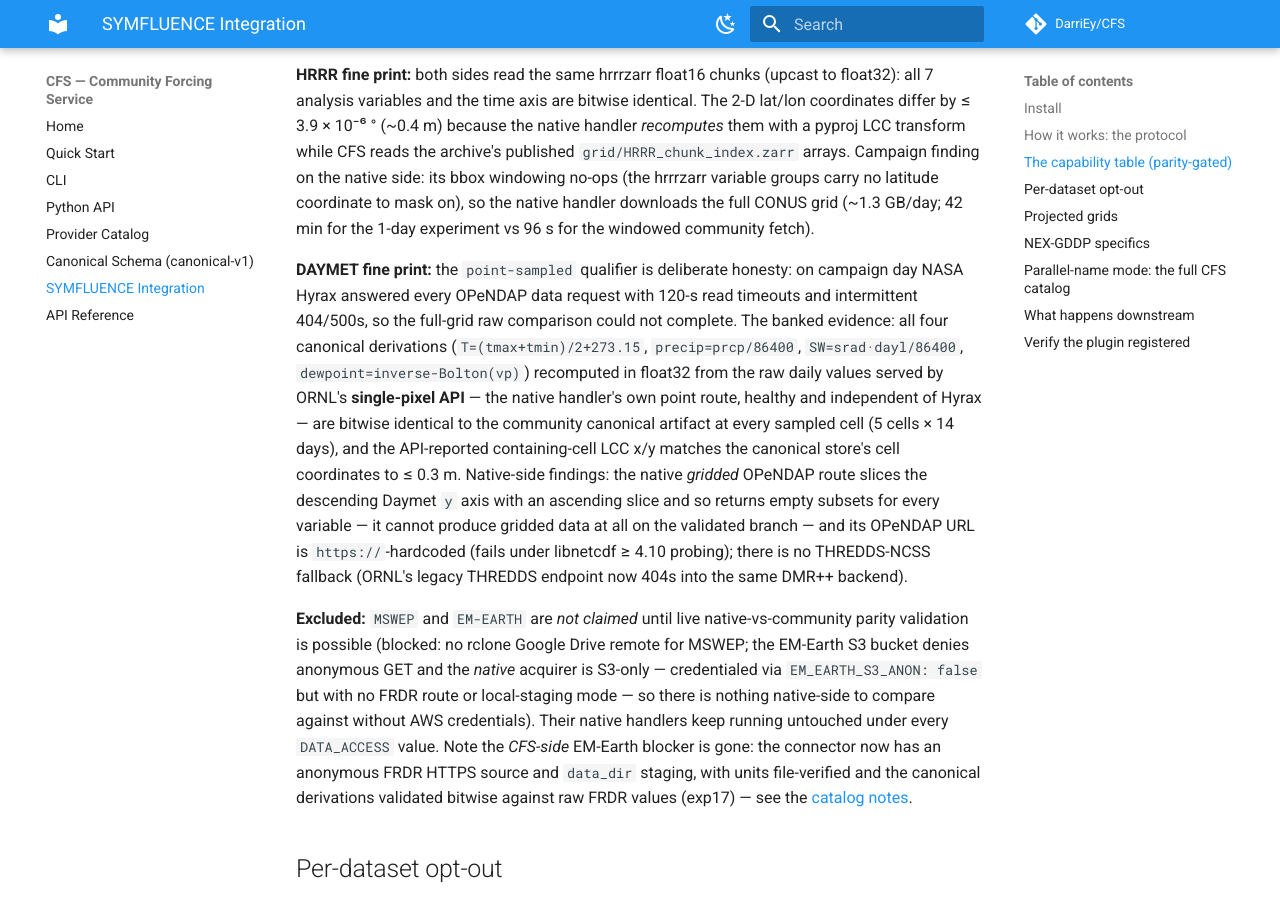
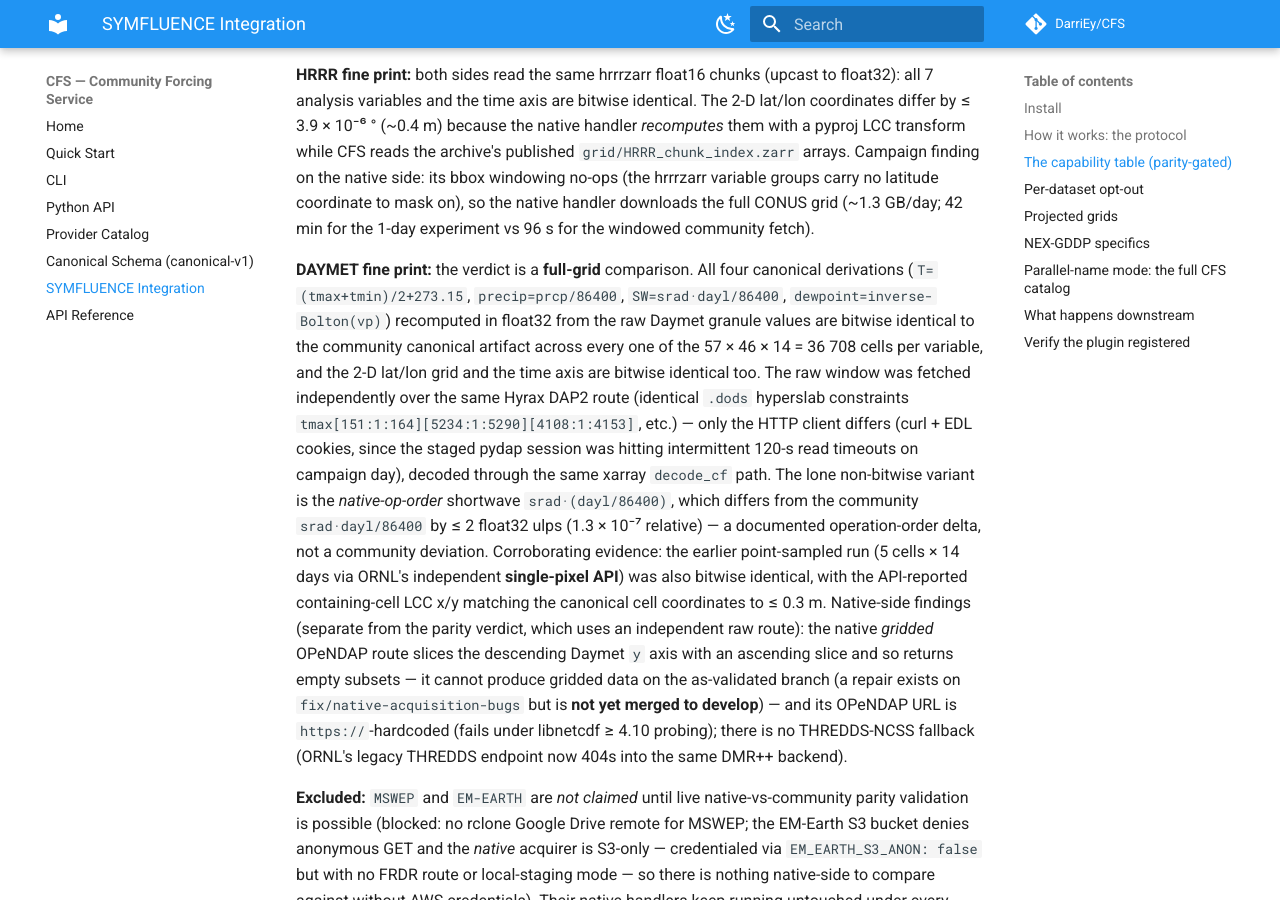
Before and after one commit to DarriEy/CFS, an MkDocs documentation site: the page built from docs/symfluence.md, in a window 1280 px wide and 900 px high, scrolled down 4094 px. Built offline with MkDocs 1.6.1 and Material for MkDocs 9.7.7, drawn with Linux system fonts in a browser that asks for light colours; comment, search, counter and statistics services are not loaded; some of the changed text lies outside the part shown.

Commit message:
Upgrade the DAYMET parity grade to full-grid bit-identical
The campaign-day NASA Hyrax outage that forced the `point-sampled`
qualifier has cleared. The full-grid raw window was fetched independently
over the same Hyrax DAP2 hyperslab route (curl + EDL cookies, after the
staged pydap session hit intermittent 120-s read timeouts — only the HTTP
client differs, same `.dods` constraints, same xarray decode path) and
compared cell-by-cell against the community canonical artifact.

All four canonical derivations (T=(tmax+tmin)/2+273.15, prcp/86400,
srad*dayl/86400, inverse-Bolton dewpoint) are bitwise identical across
every one of the 57x46x14 = 36,708 cells per variable, and the 2-D
lat/lon grid and time axis are bitwise identical too (independently
re-verified from the staged artifacts). The lone non-bitwise case is the
native-op-order shortwave srad*(dayl/86400), <= 2 f32 ulps, op-order only.
The earlier point-sampled single-pixel-API run stands as corroboration.

Grade upgraded `bit-identical:point-sampled` -> `bit-identical` in the
capability row, fine print, and CHANGELOG. The native gridded-OPeNDAP
defect note now records that the repair lives on
fix/native-acquisition-bugs and is not yet merged to develop (the parity
verdict uses an independent raw route, not the native gridded path).

Evidence: /tmp/parity-exp/exp16_full_results.json.

Co-Authored-By: Claude Fable 5 <noreply@anthropic.com>

```diff
--- a/docs/symfluence.md
+++ b/docs/symfluence.md
@@ -80,7 +80,7 @@ from a non-native backend unless `ALLOW_UNGATED_BACKENDS: true`.
 | `CARRA` | `carra:single_levels` | regular lat/lon (CDS-interpolated) | `value-identical:grib-repack` (exp11: time bitwise; every field differs only by CDS's per-request GRIB re-packing + the documented q-epsilon derivation, see fine print). **Arctic-only** (≥ 55°N); `CARRA_DOMAIN` selects the west/east CDS split |
 | `CERRA` | `cerra:single_levels` | regular lat/lon (CDS-interpolated) | `value-identical:grib-repack` (exp12: pressure + time bitwise, rest grib-repack/q-epsilon; **longwave is community-only** — the native handler requests a CDS variable name CERRA doesn't have, see fine print). **Europe-only**; archive ends 2021-06-30 |
 | `HRRR` | `hrrr:sfc_anl` | **projected** (LCC 3 km) | `bit-identical` (exp14: all 7 analysis variables + time bitwise; 2-D lat/lon ≤ 3.9 × 10⁻⁶ ° — native recomputes them with pyproj, CFS reads the published grid arrays). **No precipitation** in the analysis stream (either side). **CONUS-only** |
-| `DAYMET` | `daymet:daily_v4` | **projected** (daily LCC 1 km) | `bit-identical:point-sampled` (exp16: all four canonical derivations bitwise vs the raw values from the native single-pixel route at every sampled cell; full-grid comparison blocked by a NASA Hyrax outage on campaign day, see fine print). Daily noon-anchored. **North-America-only** |
+| `DAYMET` | `daymet:daily_v4` | **projected** (daily LCC 1 km) | `bit-identical` (exp16: all four canonical derivations + 2-D lat/lon + time bitwise across the full 57 × 46 × 14 window (36 708 cells/var); raw window fetched independently over the same Hyrax DAP2 hyperslab route, see fine print). Daily noon-anchored. **North-America-only** |
 | `CFS` | from `options={'product': …}` / `CFS_PRODUCT` | varies | *ungraded* (`None`) — exercises the ungated policy |
 
 **ERA5 fine print:** both sides read the same ARCO Zarr bytes. Instantaneous
@@ -152,22 +152,31 @@ variable groups carry no latitude coordinate to mask on), so the native
 handler downloads the full CONUS grid (~1.3 GB/day; 42 min for the 1-day
 experiment vs 96 s for the windowed community fetch).
 
-**DAYMET fine print:** the `point-sampled` qualifier is deliberate honesty:
-on campaign day NASA Hyrax answered every OPeNDAP data request with 120-s
-read timeouts and intermittent 404/500s, so the full-grid raw comparison
-could not complete. The banked evidence: all four canonical derivations
-(`T=(tmax+tmin)/2+273.15`, `precip=prcp/86400`, `SW=srad·dayl/86400`,
-`dewpoint=inverse-Bolton(vp)`) recomputed in float32 from the raw daily
-values served by ORNL's **single-pixel API** — the native handler's own
-point route, healthy and independent of Hyrax — are bitwise identical to the
-community canonical artifact at every sampled cell (5 cells × 14 days), and
-the API-reported containing-cell LCC x/y matches the canonical store's cell
-coordinates to ≤ 0.3 m. Native-side findings: the native *gridded* OPeNDAP
-route slices the descending Daymet `y` axis with an ascending slice and so
-returns empty subsets for every variable — it cannot produce gridded data at
-all on the validated branch — and its OPeNDAP URL is `https://`-hardcoded
-(fails under libnetcdf ≥ 4.10 probing); there is no THREDDS-NCSS fallback
-(ORNL's legacy THREDDS endpoint now 404s into the same DMR++ backend).
+**DAYMET fine print:** the verdict is a **full-grid** comparison. All four
+canonical derivations (`T=(tmax+tmin)/2+273.15`, `precip=prcp/86400`,
+`SW=srad·dayl/86400`, `dewpoint=inverse-Bolton(vp)`) recomputed in float32
+from the raw Daymet granule values are bitwise identical to the community
+canonical artifact across every one of the 57 × 46 × 14 = 36 708 cells per
+variable, and the 2-D lat/lon grid and the time axis are bitwise identical
+too. The raw window was fetched independently over the same Hyrax DAP2 route
+(identical `.dods` hyperslab constraints `tmax[151:1:164][5234:1:5290][4108:1:4153]`,
+etc.) — only the HTTP client differs (curl + EDL cookies, since the staged
+pydap session was hitting intermittent 120-s read timeouts on campaign day),
+decoded through the same xarray `decode_cf` path. The lone non-bitwise
+variant is the *native-op-order* shortwave `srad·(dayl/86400)`, which differs
+from the community `srad·dayl/86400` by ≤ 2 float32 ulps (1.3 × 10⁻⁷
+relative) — a documented operation-order delta, not a community deviation.
+Corroborating evidence: the earlier point-sampled run (5 cells × 14 days via
+ORNL's independent **single-pixel API**) was also bitwise identical, with the
+API-reported containing-cell LCC x/y matching the canonical cell coordinates
+to ≤ 0.3 m. Native-side findings (separate from the parity verdict, which
+uses an independent raw route): the native *gridded* OPeNDAP route slices the
+descending Daymet `y` axis with an ascending slice and so returns empty
+subsets — it cannot produce gridded data on the as-validated branch (a repair
+exists on `fix/native-acquisition-bugs` but is **not yet merged to develop**)
+— and its OPeNDAP URL is `https://`-hardcoded (fails under libnetcdf ≥ 4.10
+probing); there is no THREDDS-NCSS fallback (ORNL's legacy THREDDS endpoint
+now 404s into the same DMR++ backend).
 
 **Excluded:** `MSWEP` and `EM-EARTH` are *not claimed* until live
 native-vs-community parity validation is possible (blocked: no rclone Google
```
Also changed, not shown: CHANGELOG.md (+19 -12 lines).
